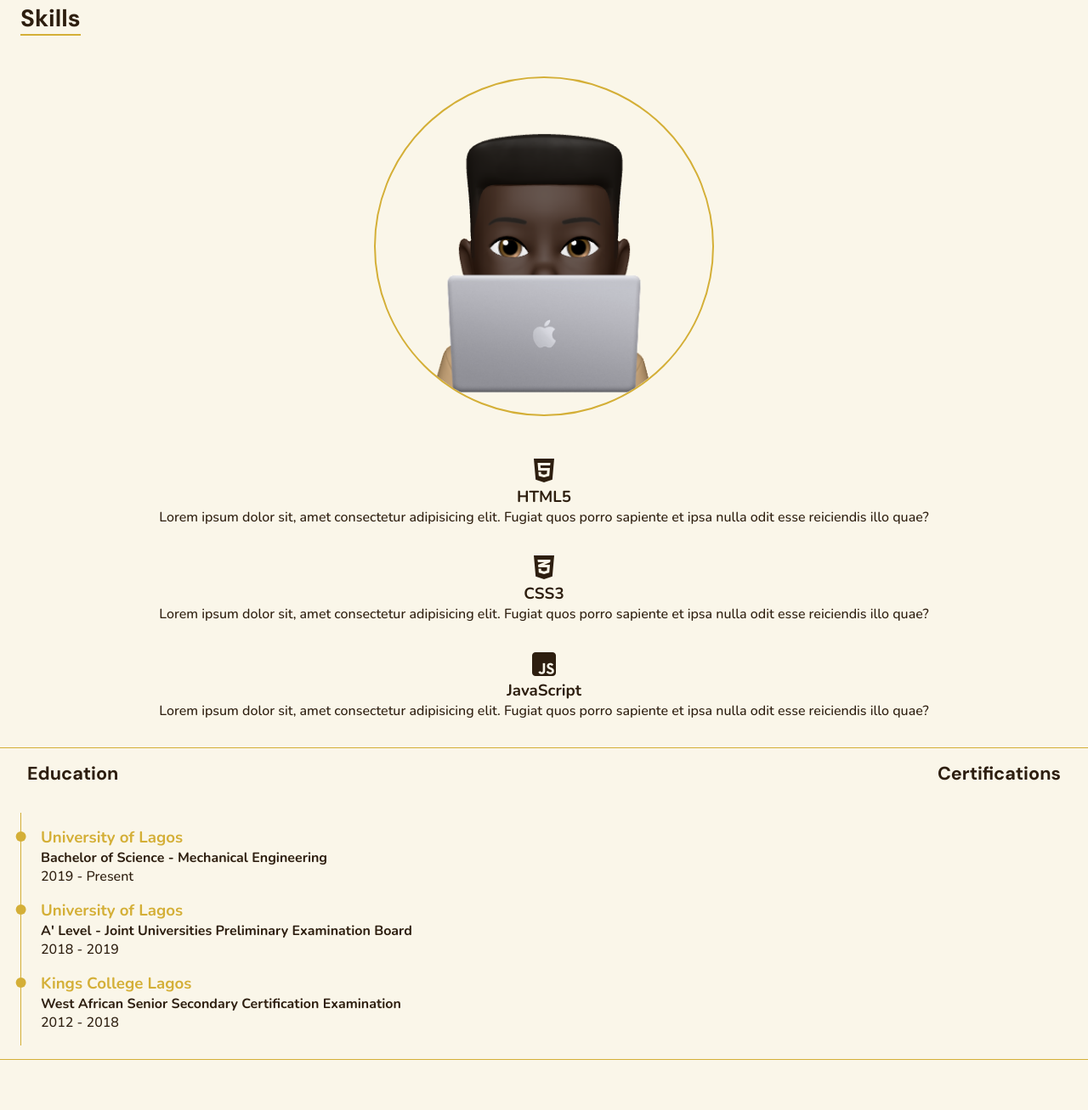
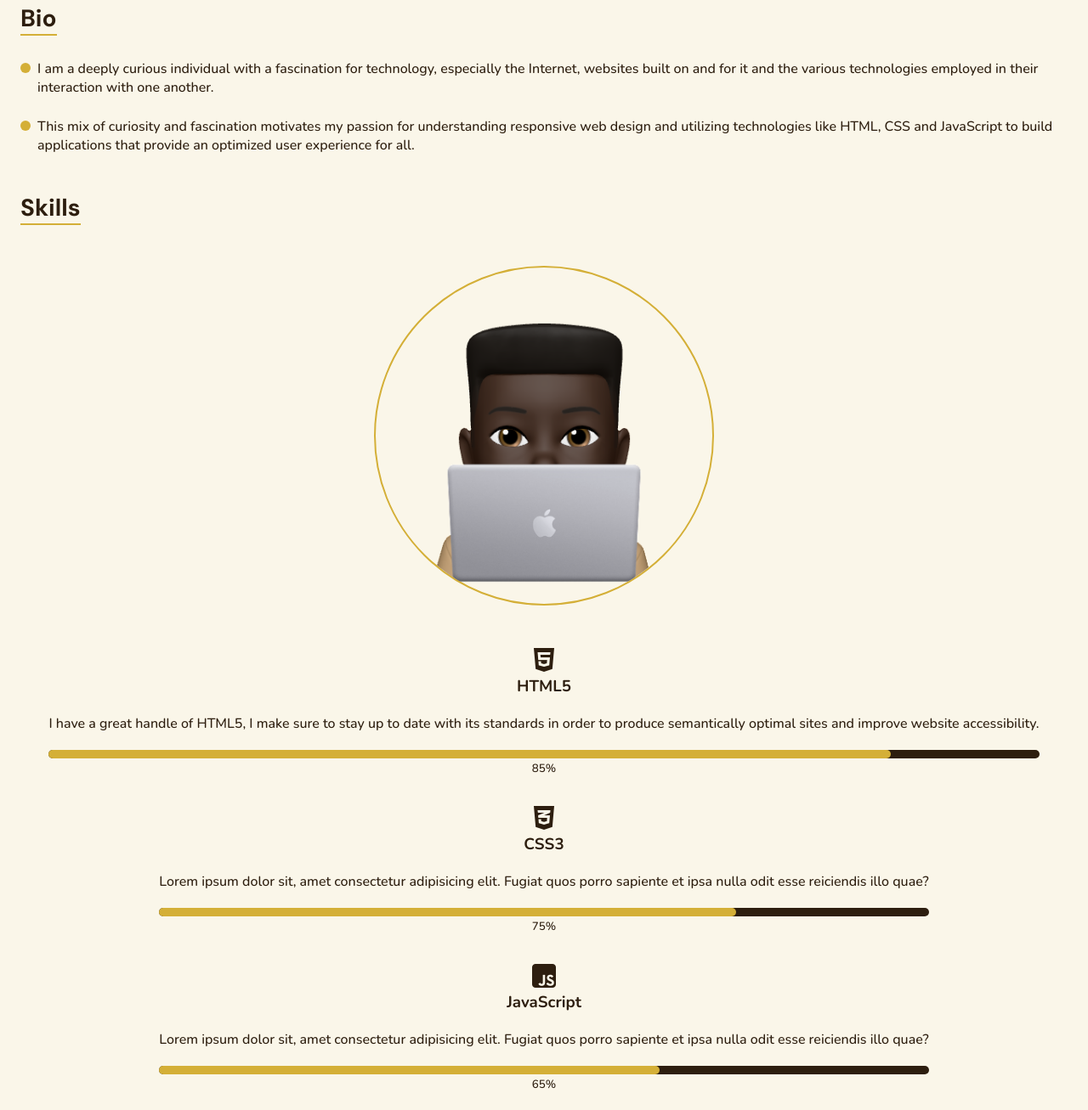
Before and after one commit to Codeyenum/portfolio, a plain HTML site: page index.html in a window 1280 px wide. Shown: the part 813-2120 px from the top of the page at 85% size. Before the commit the page ends 2061 px from the top, so only its background shows below. Drawn offline with nearby package versions, Linux system fonts and the light colour scheme.

Commit message:
bio addition and skills, certs tweak

```diff
--- a/index.html
+++ b/index.html
@@ -45,6 +45,18 @@
             </div>
             <button class="contact--button" type="button">Let's Work</button>
         </section>
+        <section class="container bio--section">
+            <h2>Bio</h2>
+            <p>
+                I am a deeply curious individual with a fascination for technology, especially the Internet,
+                websites built on and for it and the various technologies employed in their interaction with one another.
+            </p>
+            <p>
+                This mix of curiosity and fascination motivates my passion for understanding responsive web design and
+                utilizing technologies like HTML, CSS and JavaScript to build applications that provide an optimized user
+                experience for all.
+            </p>
+        </section>
         <section class="container skills--section">
             <h2>Skills</h2>
             <img class="skill-memoji memoji--img" src="./images/IMG_1558.PNG" alt="">
@@ -52,9 +64,13 @@
                 <i class="skill-icon fa-brands fa-html5"></i>
                 <h3>HTML5</h3>
                 <p>
-                    Lorem ipsum dolor sit, amet consectetur adipisicing elit. Fugiat quos porro sapiente
-                    et ipsa nulla odit esse reiciendis illo quae?
+                    I have a great handle of HTML5, I make sure to stay up to date with its standards
+                    in order to produce semantically optimal sites and improve website accessibility.
                 </p>
+                <div class="progress--bar">
+                    <div class="html--progress progress--bar"></div>
+                </div>
+                <small>85%</small>
             </div>
             <div class="skill--container">
                 <i class="skill-icon fa-brands fa-css3-alt"></i>
@@ -63,6 +79,10 @@
                     Lorem ipsum dolor sit, amet consectetur adipisicing elit. Fugiat quos porro sapiente
                     et ipsa nulla odit esse reiciendis illo quae?
                 </p>
+                <div class="progress--bar">
+                    <div class="css--progress progress--bar"></div>
+                </div>
+                <small>75%</small>
             </div>
             <div class="skill--container">
                 <i class="skill-icon fa-brands fa-square-js"></i>
@@ -71,11 +91,15 @@
                     Lorem ipsum dolor sit, amet consectetur adipisicing elit. Fugiat quos porro sapiente
                     et ipsa nulla odit esse reiciendis illo quae?
                 </p>
+                <div class="progress--bar">
+                    <div class="js--progress progress--bar"></div>
+                </div>
+                <small>65%</small>
             </div>
         </section>
         <section class="container edu-cert--section">
             <div class="edu-cert--titles">
-                <h2 class="edu">Education</h2>
+                <h2 class="edu active">Education</h2>
                 <h2 class="cert">Certifications</h2>
             </div>
             <div class="qualifications--section">
@@ -107,6 +131,11 @@
                         <strong>Frontend Development (HTML, CSS, JS and Tailwind CSS)</strong>
                         <p>October 2021</p>
                     </div>
+                    <div class="certificate--container">
+                        <h3>Jobberman</h3>
+                        <strong>Jobberman Soft-Skills Training</strong>
+                        <p>October 2021</p>
+                    </div>
                 </div>
             </div>
         </section>
--- a/style.css
+++ b/style.css
@@ -63,8 +63,8 @@ body {
     justify-content: space-evenly;
     align-items: center;
 
-    border-bottom: 1px solid rgb(212, 175, 55);
     font-weight: 500;
+    margin-bottom: 1rem;
     padding: 0 1.5rem;
     text-align: center;
 }
@@ -112,6 +112,28 @@ h1 {
     color: rgb(212, 175, 55);
 }
 
+.bio--section {
+    text-align: left;
+}
+
+.bio--section p {
+    margin: .75rem 0;
+    padding-left: 1.25rem;
+    position: relative;
+}
+
+.bio--section p::before {
+    position: absolute;
+    content: "";
+    top: 4px;
+    left: 0;
+    height: 12px;
+    width: 12px;
+    background-color: rgb(212, 175, 55);
+    /* background-color: #2D1E0F; */
+    border-radius: 50%;
+}
+
 .skills--section {
     padding: 1rem 1.5rem;
 }
@@ -135,6 +157,33 @@ h2 {
 
 .skill--container {
     margin: 1rem 0;
+}
+
+.skill--container p {
+    margin: 1.25rem 0;
+    text-align: justify;
+}
+
+.progress--bar {
+    background-color: #2D1E0F;
+    border-radius: 5px;
+    height: 10px;
+    width: 100%;
+}
+
+.html--progress {
+    background-color: rgb(212, 175, 55);
+    width: 85%;
+}
+
+.css--progress {
+    background-color: rgb(212, 175, 55);
+    width: 75%;
+}
+
+.js--progress {
+    background-color: rgb(212, 175, 55);
+    width: 65%;
 }
 
 .edu-cert--section {
@@ -228,5 +277,4 @@ h2 {
 
 .hide {
     display: none;
-    /* transition: 1s ease-in;   */
 }
```
